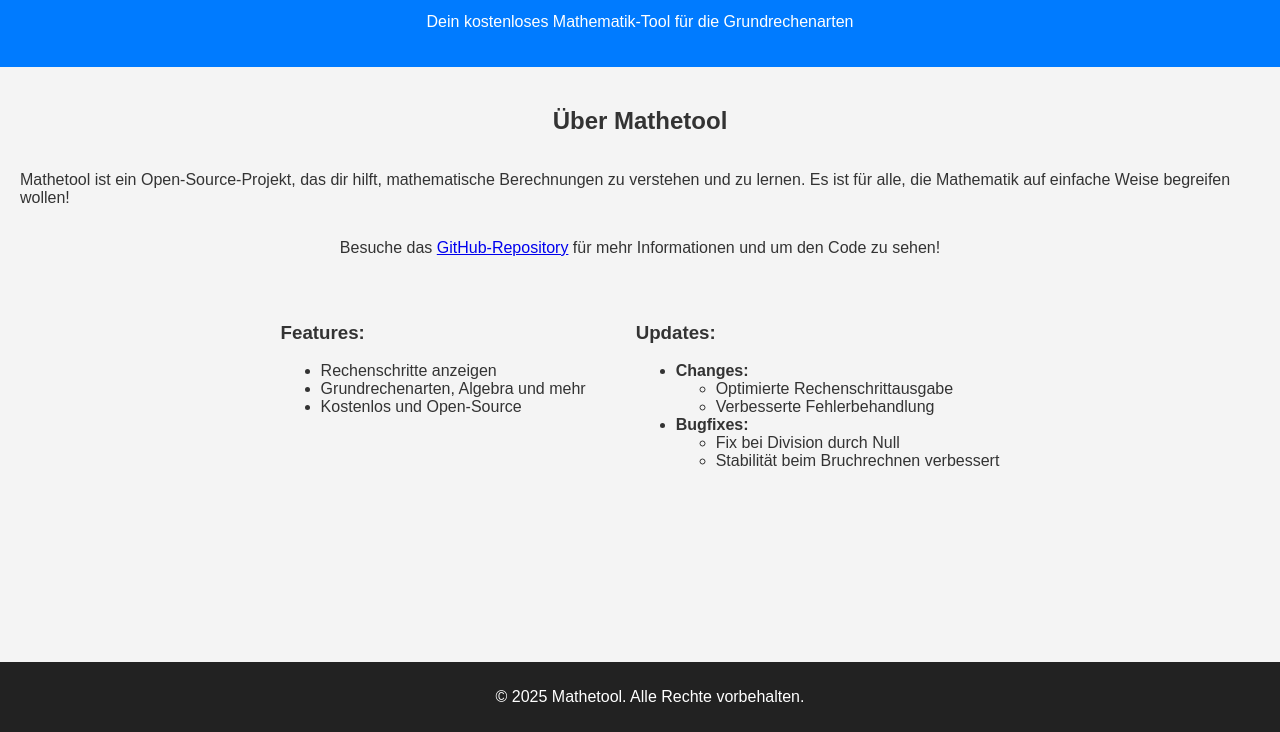
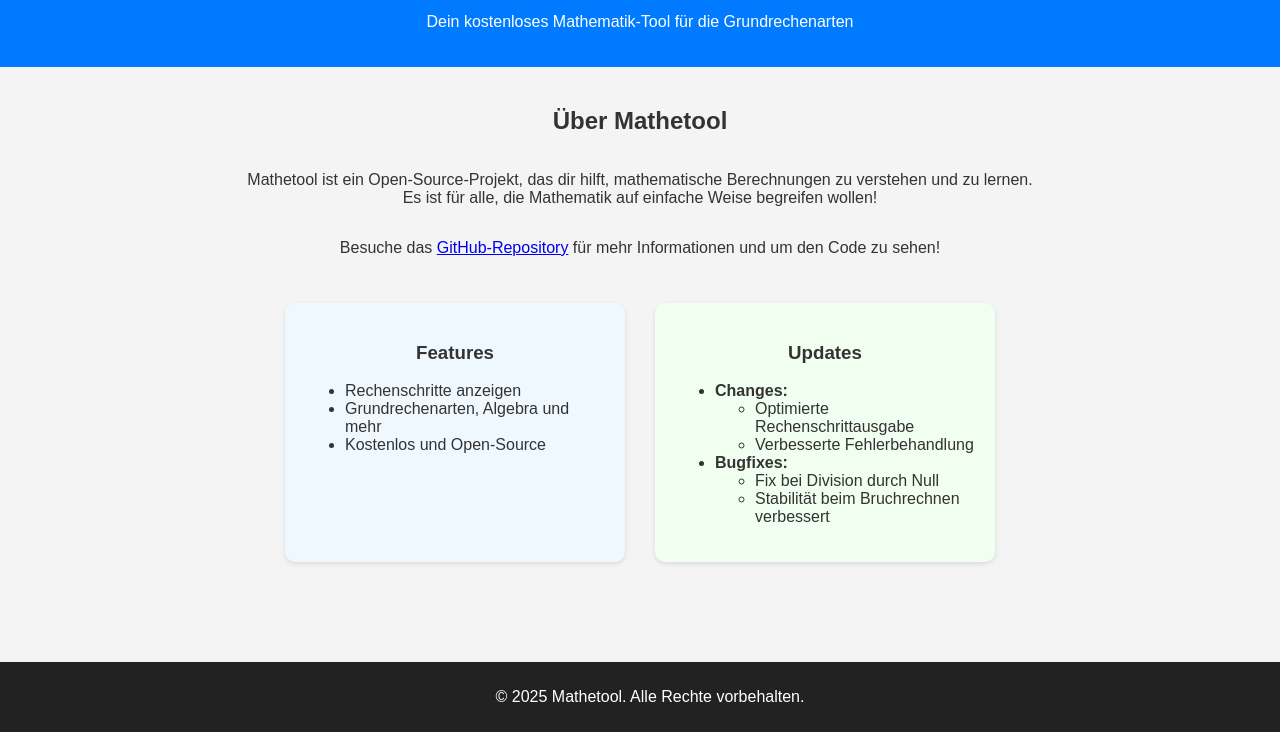
Before and after one commit to Supergoof1410/Mathetool, a plain HTML site: page index.html in a window 1280 px wide. Shown: the part 68-800 px from the top of the page. Drawn offline with Linux system fonts and the light colour scheme.

Commit message:
index.html changed

```diff
--- a/index.html
+++ b/index.html
@@ -52,17 +52,22 @@
         <p>Dein kostenloses Mathematik-Tool für die Grundrechenarten</p>
     </header>
 
-    <main style="display: flex; flex-direction: column; align-items: center;">
+    <main style="display: flex; flex-direction: column; align-items: center; font-family: Arial, sans-serif;">
 
         <h2>Über Mathetool</h2>
-        <p>Mathetool ist ein Open-Source-Projekt, das dir hilft, mathematische Berechnungen zu verstehen und zu lernen. Es ist für alle, die Mathematik auf einfache Weise begreifen wollen!</p>
-        <p>Besuche das <a href="https://github.com/KieneDev/Mathetool" target="_blank">GitHub-Repository</a> für mehr Informationen und um den Code zu sehen!</p>
+        <p style="max-width: 800px; text-align: center;">
+            Mathetool ist ein Open-Source-Projekt, das dir hilft, mathematische Berechnungen zu verstehen und zu lernen.
+            Es ist für alle, die Mathematik auf einfache Weise begreifen wollen!
+        </p>
+        <p style="max-width: 800px; text-align: center;">
+            Besuche das <a href="https://github.com/KieneDev/Mathetool" target="_blank">GitHub-Repository</a> für mehr Informationen und um den Code zu sehen!
+        </p>
 
-        <div style="display: flex; justify-content: center; gap: 50px; margin-top: 30px; flex-wrap: wrap;">
+        <div style="display: flex; justify-content: center; gap: 30px; margin-top: 30px; flex-wrap: wrap;">
 
-            <!-- Linke Seite: Features -->
-            <section>
-                <h3>Features:</h3>
+            <!-- Linke Box: Features -->
+            <section style="background-color: #f0f8ff; padding: 20px; border-radius: 10px; width: 300px; box-shadow: 0 2px 5px rgba(0,0,0,0.1);">
+                <h3 style="text-align: center;">Features</h3>
                 <ul>
                     <li>Rechenschritte anzeigen</li>
                     <li>Grundrechenarten, Algebra und mehr</li>
@@ -70,9 +75,9 @@
                 </ul>
             </section>
 
-            <!-- Rechte Seite: Updates -->
-            <section>
-                <h3>Updates:</h3>
+            <!-- Rechte Box: Updates -->
+            <section style="background-color: #f0fff0; padding: 20px; border-radius: 10px; width: 300px; box-shadow: 0 2px 5px rgba(0,0,0,0.1);">
+                <h3 style="text-align: center;">Updates</h3>
                 <ul>
                     <li><strong>Changes:</strong>
                         <ul>
```
